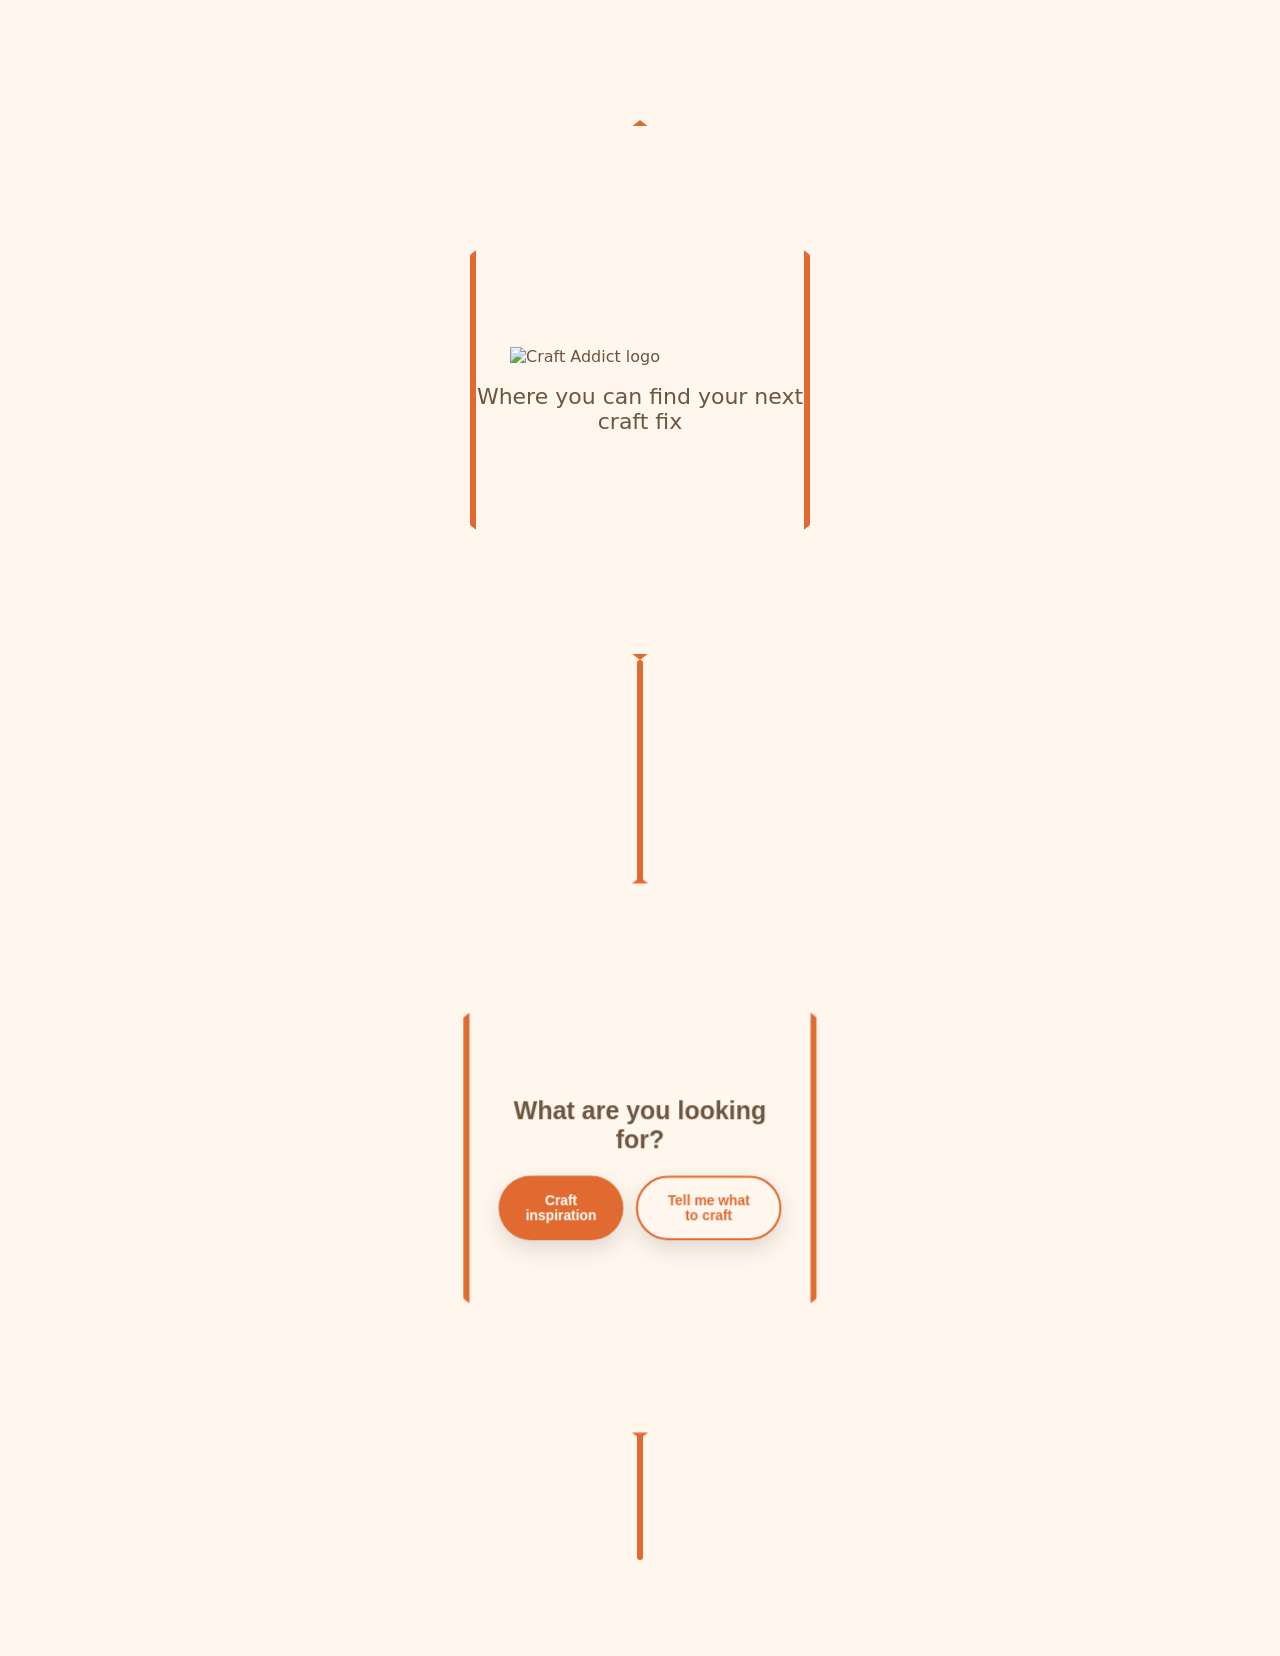
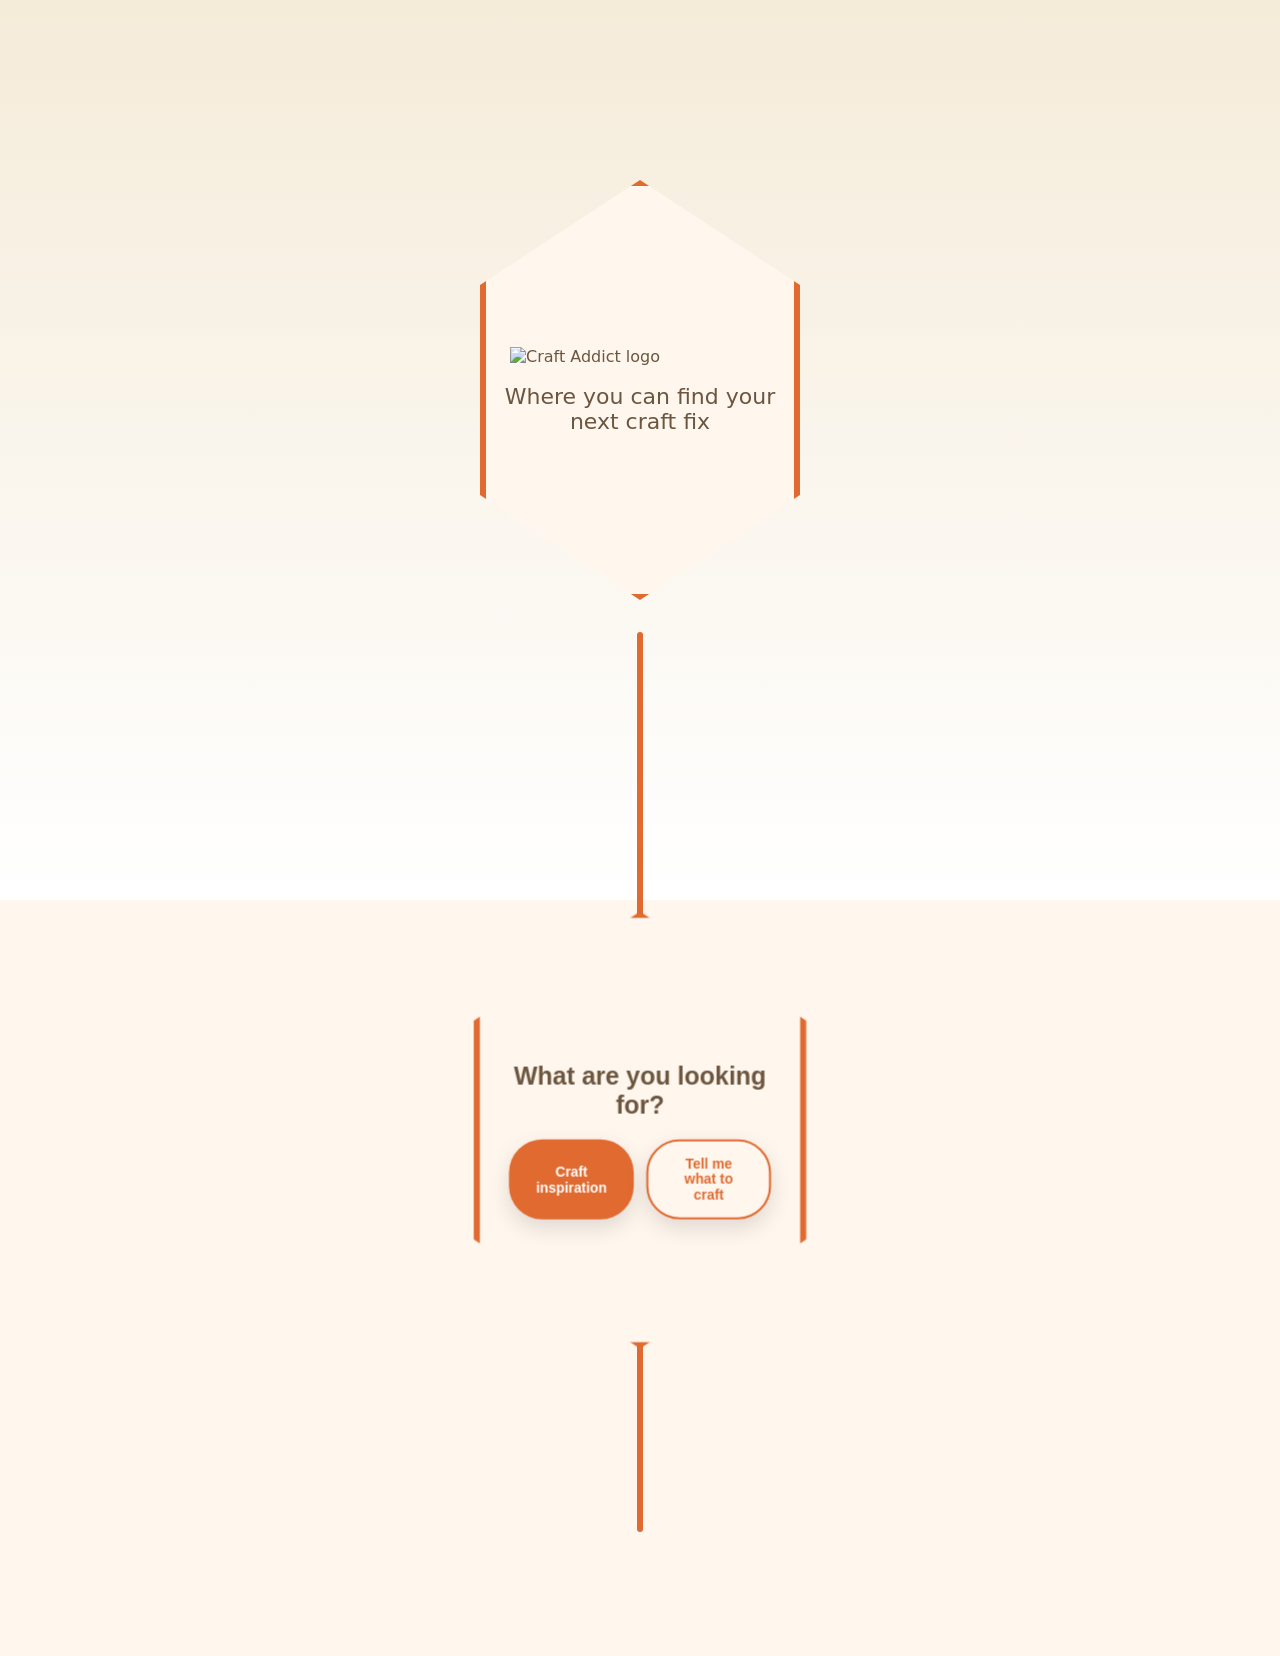

Add animated SVG background with stars and update diamond dimensions for improved aesthetics

--- a/styles.css
+++ b/styles.css
@@ -19,15 +19,15 @@
 }
 .finder-diamond {
   background: #FFF6EE;
-  width: 340px;
-  height: 540px;
+  width: 320px;
+  height: 420px;
   max-width: 90vw;
-  max-height: 90vh;
+  max-height: 70vh;
   display: flex;
   align-items: center;
   justify-content: center;
   clip-path: polygon(50% 0%, 100% 25%, 100% 75%, 50% 100%, 0% 75%, 0% 25%);
-  margin-bottom: 0;
+  margin: 32px 0;
   position: relative;
   z-index: 2;
   box-shadow: 0 8px 32px rgba(31,58,47,0.12);
@@ -50,10 +50,10 @@
 }
 .diamond{
   background:#FFF6EE;
-  width:340px;height:540px;max-width:90vw;max-height:90vh;
+  width:320px;height:420px;max-width:90vw;max-height:70vh;
   display:flex;flex-direction:column;align-items:center;justify-content:center;
   clip-path: polygon(50% 0%, 100% 25%, 100% 75%, 50% 100%, 0% 75%, 0% 25%);
-  margin-bottom:0;position:relative;z-index:2;
+  margin:32px 0;position:relative;z-index:2;
   box-shadow:0 8px 32px rgba(31,58,47,0.12);
   border:6px solid #E06A2F;
 }
@@ -161,7 +161,6 @@ html,body {
   font-family:var(--font-sans);
   color:var(--muted);
   background-color: #FFF6EE;
-  background-image: none;
 }
 
 body::before {
